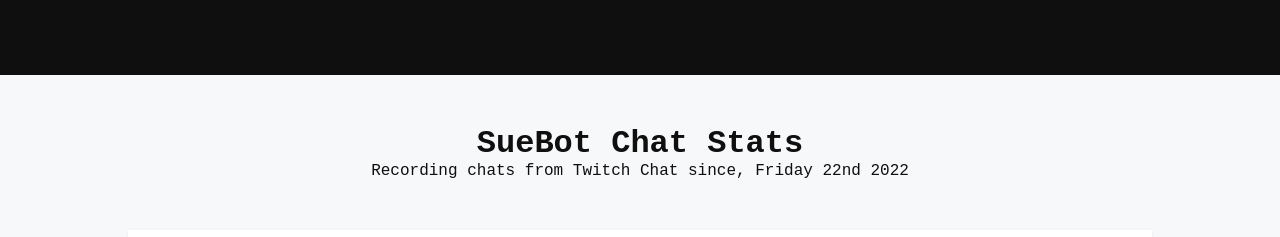
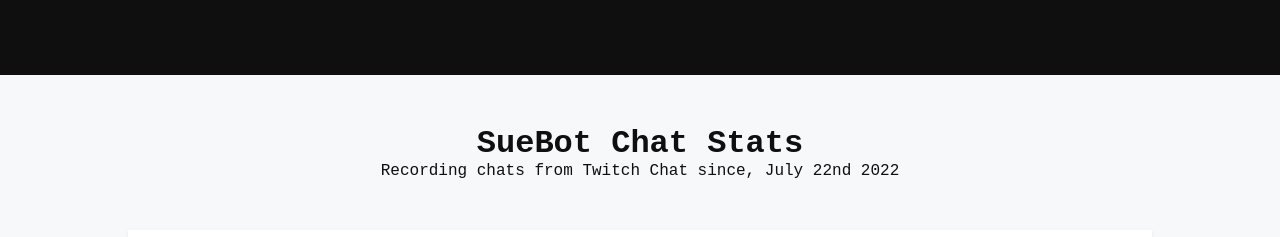
Before and after one commit to Suezhoo/suebot-stats, a plain HTML site: page index.html in a window 1280 px wide. Shown: the top 237 px of the page. Drawn offline with Linux system fonts and the light colour scheme; no server answers.

Commit message:
[FIX] Fixed date

```diff
--- a/index.html
+++ b/index.html
@@ -12,7 +12,7 @@
         <header></header>
         <div id="welcome-text">
             <h1>SueBot Chat Stats</h1>
-            <p>Recording chats from Twitch Chat since, Friday 22nd 2022</p>
+            <p>Recording chats from Twitch Chat since, July 22nd 2022</p>
         </div>
 
         <div id="stats-container">
```
